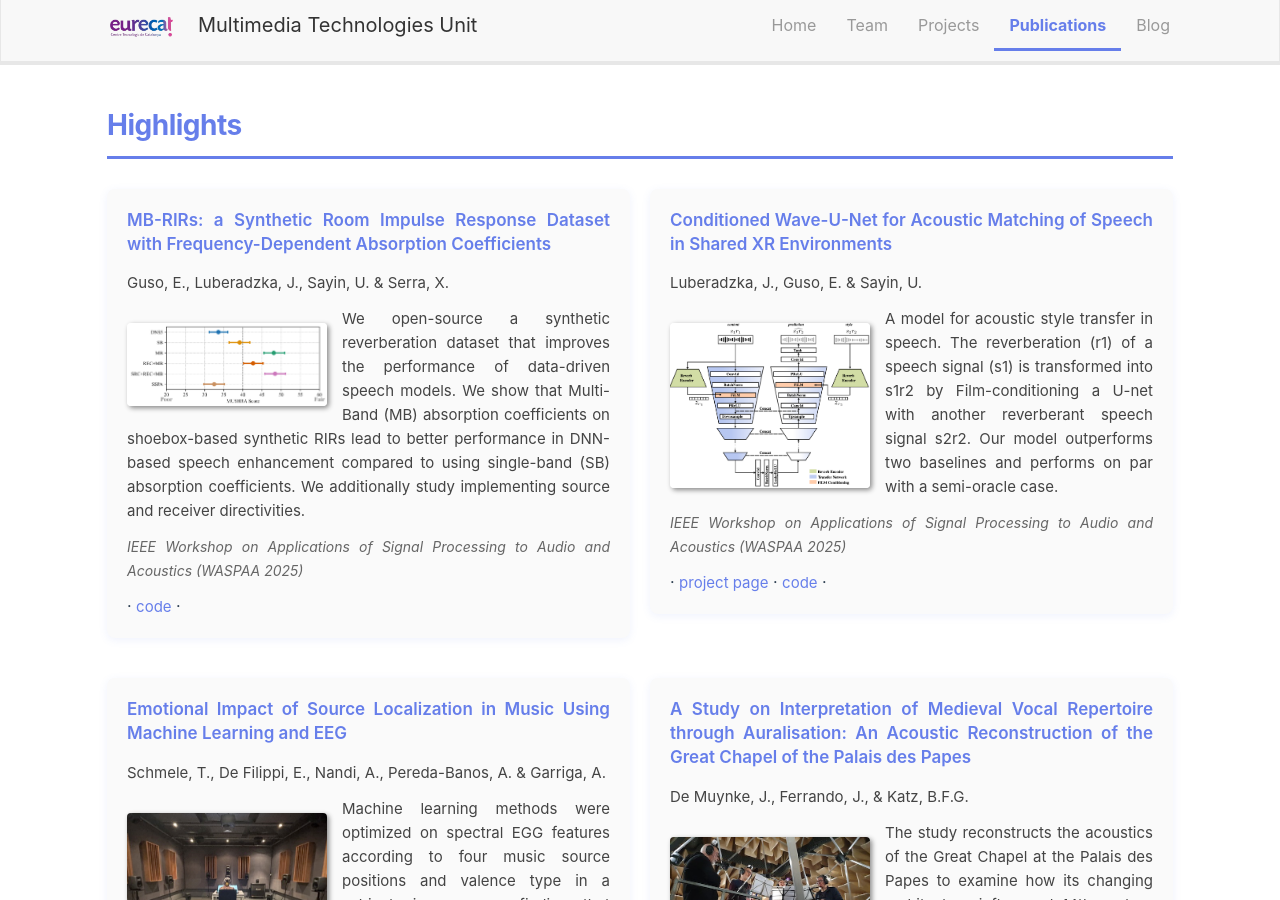
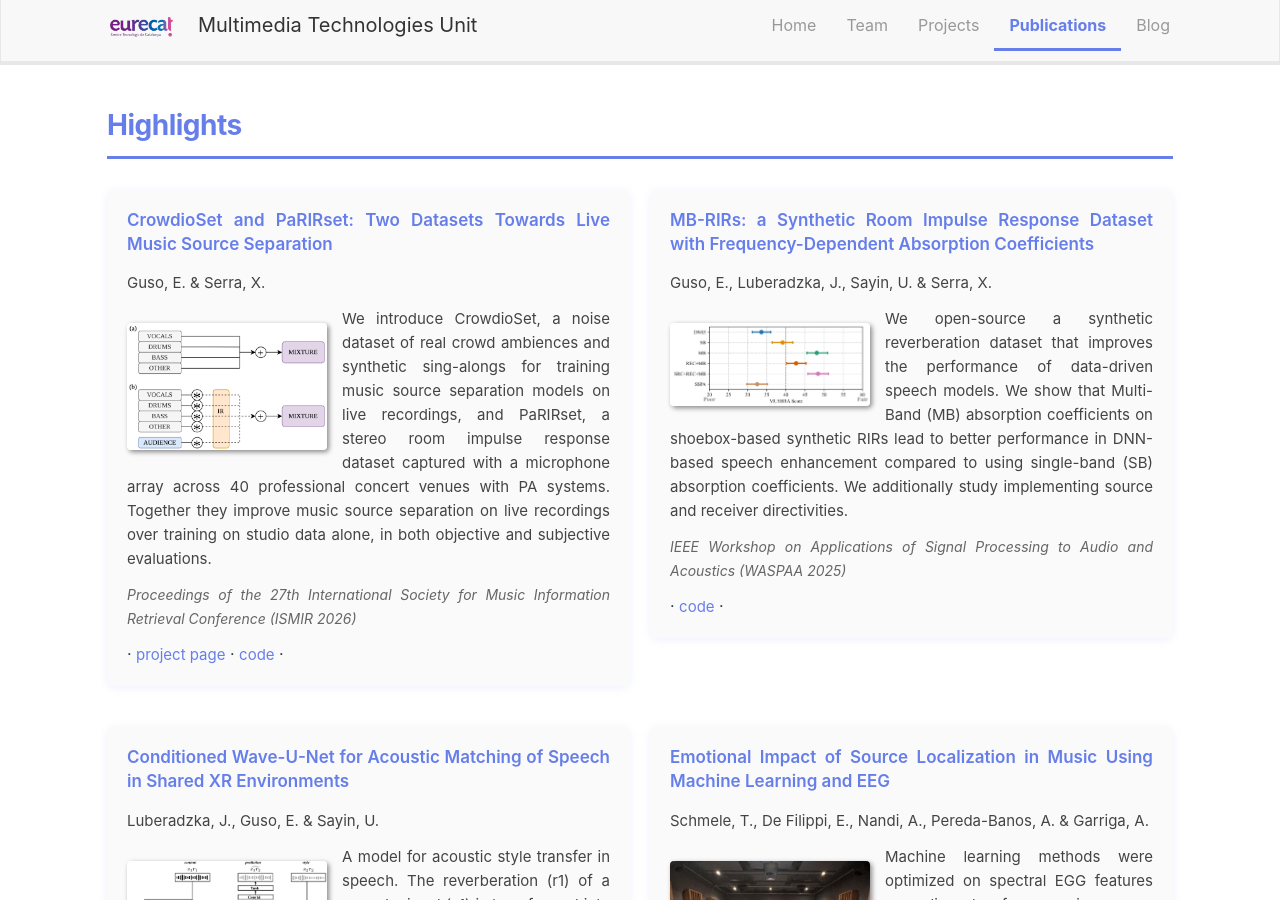
Before and after one commit to multimedia-eurecat/multimedia-eurecat.github.io, a Jekyll site: the page built from _pages/publications.md, in a window 1280 px wide and 900 px high. Built offline with Jekyll 4.4.1, drawn with Linux system fonts in a browser that asks for light colours; nearby versions of some CDN libraries; some of the changed text lies outside the part shown.

Commit message:
Add CrowdioSet and PaRIRset (ISMIR 2026) publication
Co-Authored-By: Claude Sonnet 5 <noreply@anthropic.com>

```diff
--- a/_data/publist.yml
+++ b/_data/publist.yml
@@ -34,6 +34,20 @@
 # - Human-Computer Interaction
 
 # 2026
+
+- title: "CrowdioSet and PaRIRset: Two Datasets Towards Live Music Source Separation"
+  authors: Guso, E. & Serra, X.
+  details: Proceedings of the 27th International Society for Music Information Retrieval Conference (ISMIR 2026)
+  year: 2026
+  url: https://enricguso.github.io/crowdioset_parirset/
+  topics:
+    - Audio and Acoustics
+    - Datasets and Benchmarks
+  image: crowdioset_parirset.png
+  description: We introduce CrowdioSet, a noise dataset of real crowd ambiences and synthetic sing-alongs for training music source separation models on live recordings, and PaRIRset, a stereo room impulse response dataset captured with a microphone array across 40 professional concert venues with PA systems. Together they improve music source separation on live recordings over training on studio data alone, in both objective and subjective evaluations.
+  website: https://enricguso.github.io/crowdioset_parirset/
+  code: https://github.com/enricguso/guso_ismir26
+  highlight: 1
 
 - title: "ShinyNeRF: Digitizing Anisotropic Appearance in Neural Radiance Fields"
   authors: Barreiro, A., Marí, R., Redondo, R., Haro, G. & Bosch, C.
```
Also changed, not shown: assets/publications/crowdioset_parirset.png (added).
